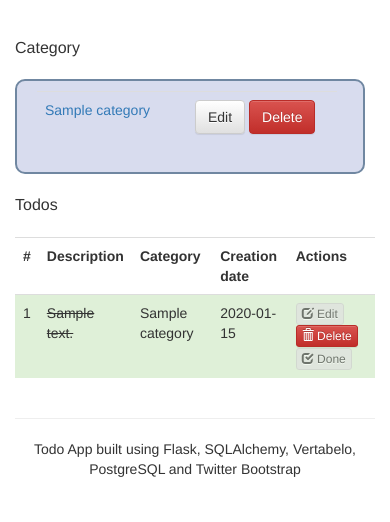
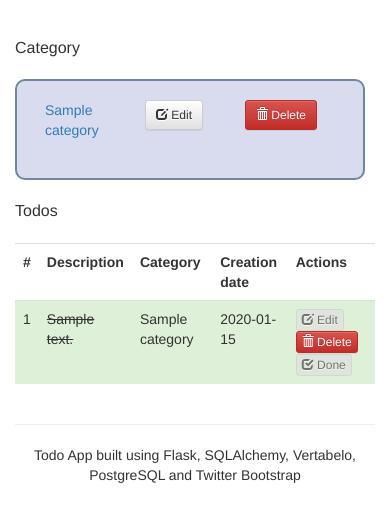
Before and after one commit to pdybka-ep/flask-todoapp, a Flask app: page / in a window 390 px wide. Shown: the part 55-577 px from the top of the page. Run offline with Flask 2, Linux system fonts and the light colour scheme; tables that the repository leaves empty hold one stand-in row (values such as "Sample post"); some libraries are stand-ins or nearby versions.

Commit message:
fixed some mobile layout issues and added flask-script requirement to linux requirements

```diff
--- a/requirements.txt
+++ b/requirements.txt
@@ -10,3 +10,4 @@ ipython==3.1.0
 itsdangerous==0.24
 psycopg2==2.6
 wsgiref==0.1.2
+flask-script
--- a/templates/layout.html
+++ b/templates/layout.html
@@ -23,11 +23,11 @@
             padding: 10px 20px;
             background: #d8dcee;
             border-radius: 10px;
-            width: 350px;
+            max-width: 350px;
         }
 
          #category-table {
-            width: 300px;
+            max-width: 300px;
              border: 0px;
          }
 
@@ -36,7 +36,7 @@
         }
 
         #todo-table {
-            width: 1000px;
+            max-width: 1000px;
         }
         #todo-table tbody tr.success {
             background-color: #8cbfee !important;
--- a/templates/list.html
+++ b/templates/list.html
@@ -8,12 +8,15 @@
             <table id="category-table" class="table" style="table-layout: fixed">
                {%- for category in categories %}
                     <tr>
-                        <td style="width:50%"><a href="{{ url_for('list_todos', name=category.name) }}">{{ category.name }}</a></td>
                         <td>
-                            <a  class="btn btn-mini btn-default" href="{{ url_for('edit_category', category_id=category.id) }}">Edit</a>
-
-                            <form action="{{ url_for('delete_category', category_id=category.id) }}" method="post">
-                                <input class="btn btn-mini btn-danger" type="submit" value="Delete">
+                            <a href="{{ url_for('list_todos', name=category.name) }}">{{ category.name }}</a>
+                        </td>
+                        <td>
+                            <a  class="btn btn-sm btn-default" href="{{ url_for('edit_category', category_id=category.id) }}">{{ icon('edit') }} Edit</a>
+                        </td>
+                        <td>
+                            <form id="catdel-{{ category.name }}" action="{{ url_for('delete_category', category_id=category.id) }}" method="post">
+                                <a class="btn btn-sm btn-danger" onclick="$('#catdel-{{ category.name }}').submit();">{{ icon('trash') }} Delete</a>
                             </form>
                         </td>
                     </tr>
```
